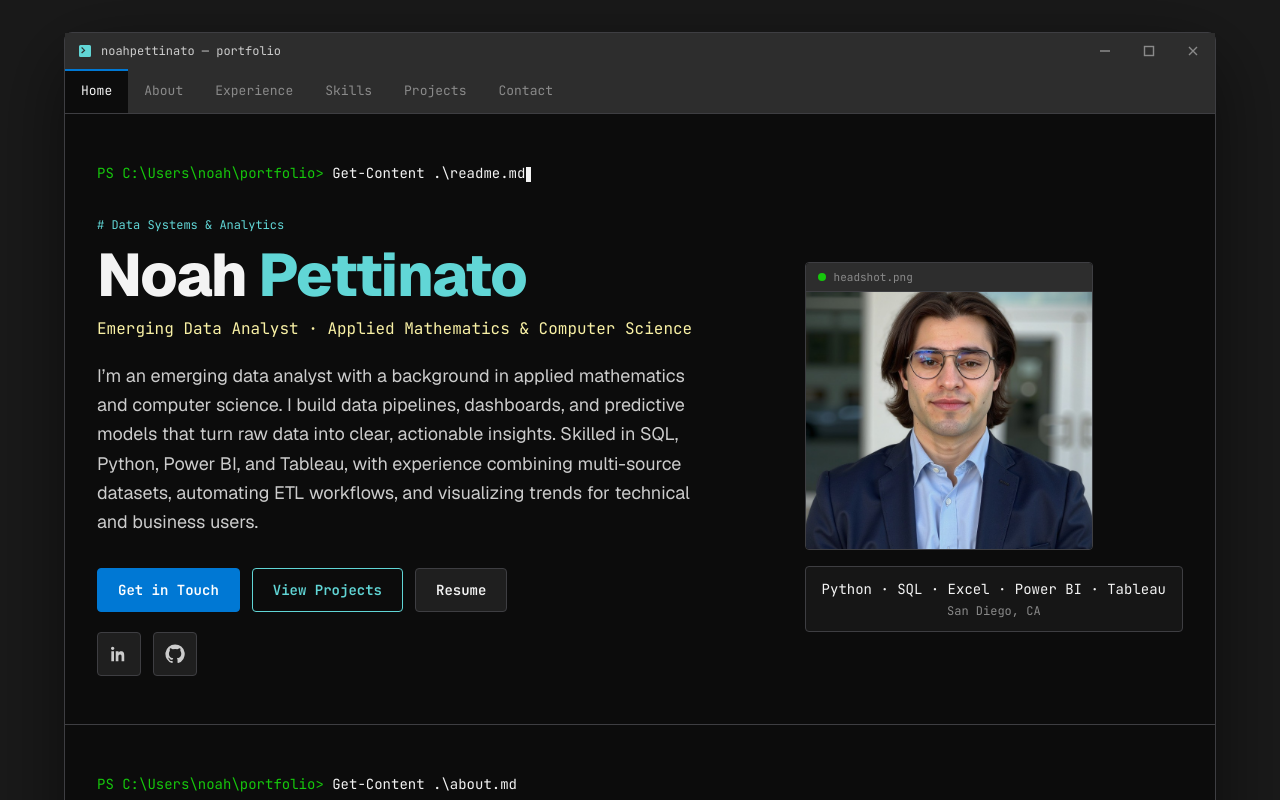
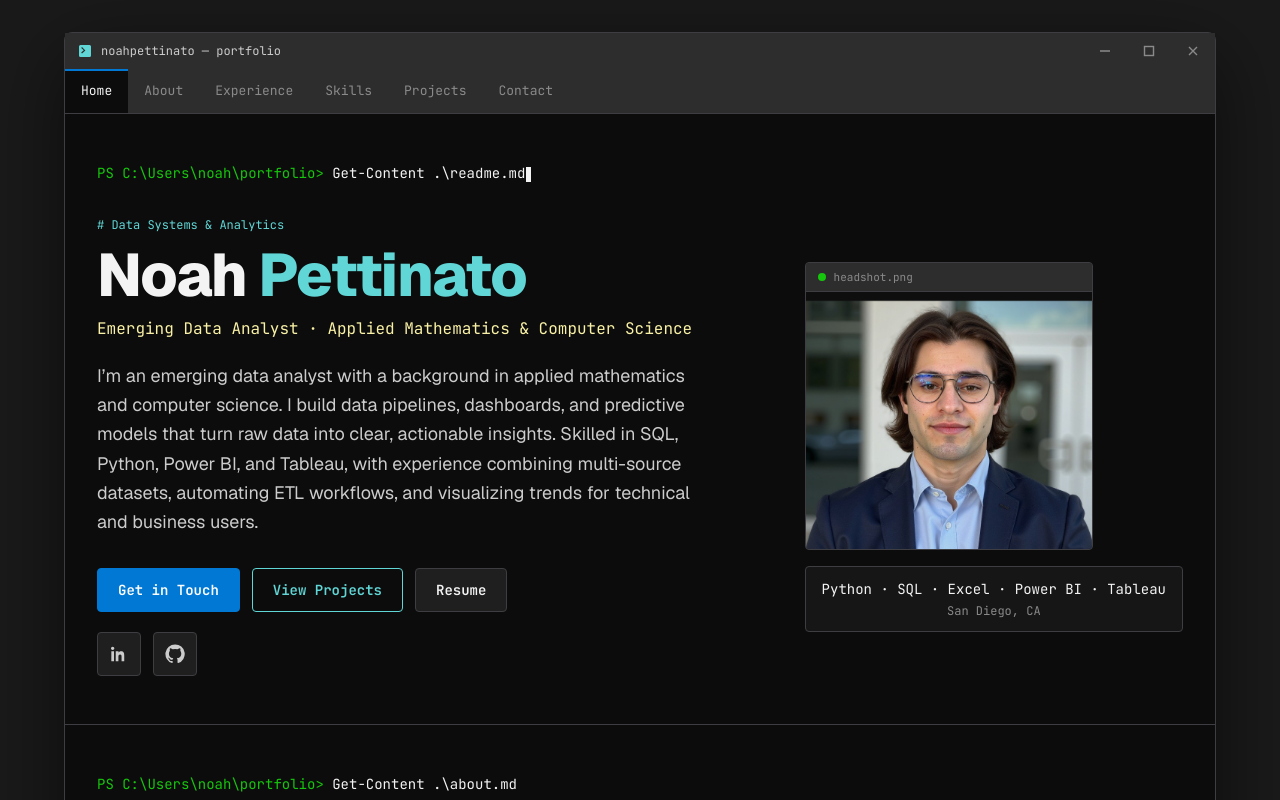
Before and after one commit to noahpettinato/portfolio-site, a Next.js app: page / in a window 1280 px wide. Shown: the top 800 px of the page. Built offline with nearby package versions, Linux system fonts and the light colour scheme.

Commit message:
Nudge headshot crop down for headroom above hair.

```diff
--- a/app/page.tsx
+++ b/app/page.tsx
@@ -113,7 +113,7 @@ export default function Home() {
               </div>
 
               <aside className="justify-self-center lg:justify-self-end">
-                <div className="relative w-64 overflow-hidden rounded-sm border border-[var(--term-border)] md:w-72">
+                <div className="relative w-64 overflow-hidden rounded-sm border border-[var(--term-border)] bg-[var(--term-tab)] md:w-72">
                   <div className="relative aspect-square w-full">
                     <Image
                       src="/Headshot.png"
@@ -121,7 +121,7 @@ export default function Home() {
                       fill
                       priority
                       sizes="288px"
-                      className="object-cover object-top"
+                      className="object-cover object-[center_24px]"
                     />
                   </div>
                   <div className="absolute inset-x-0 top-0 z-10 flex items-center gap-2 border-b border-[var(--term-border)] bg-[var(--term-tab)] px-3 py-1.5 font-mono text-[11px] text-[var(--term-dim)]">
```
